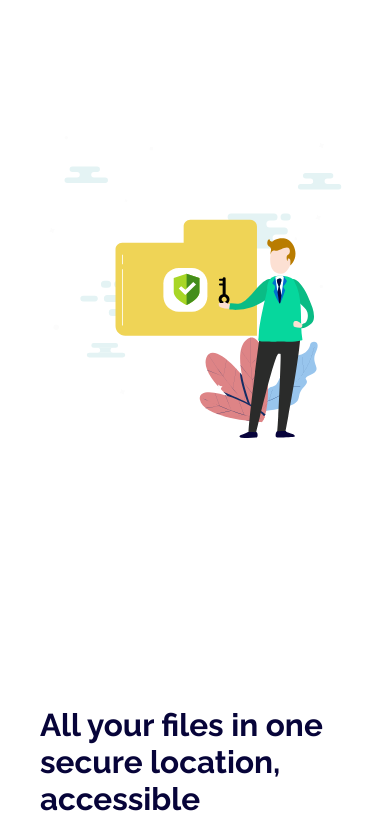
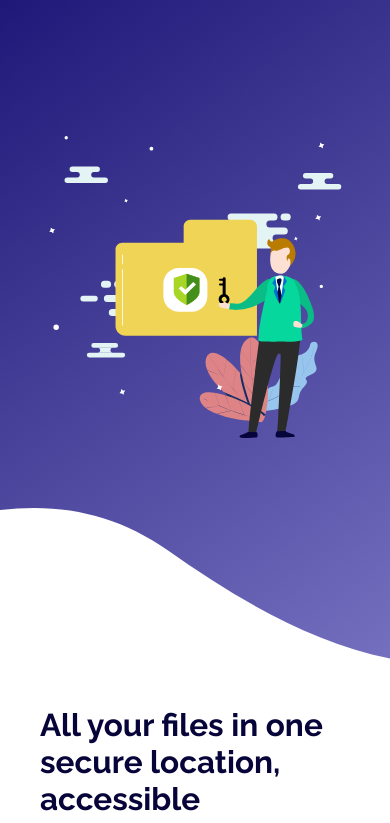
Before and after one commit to dromo77/frontend-mentor-fylo-sign-up, a plain HTML site: page index.html in a window 390 px wide. Shown: the part 93-916 px from the top of the page. Drawn offline with nearby package versions, Linux system fonts and the light colour scheme; the site is published under a folder, as on GitHub Pages, so addresses that start at the root find nothing.

Commit message:
Added image folder
Added image folder inside css folder

```diff
--- a/css/style.css
+++ b/css/style.css
@@ -162,7 +162,7 @@ input {
 
     .bg-gradient {
         background: none;
-        background-image: url(/images/bg-intro.svg);
+        background-image: url(images/bg-intro.svg);
         background-size: cover;
         background-repeat: none;
         background-position: center;
```
Also changed, not shown: css/images/bg-intro.svg (added).
